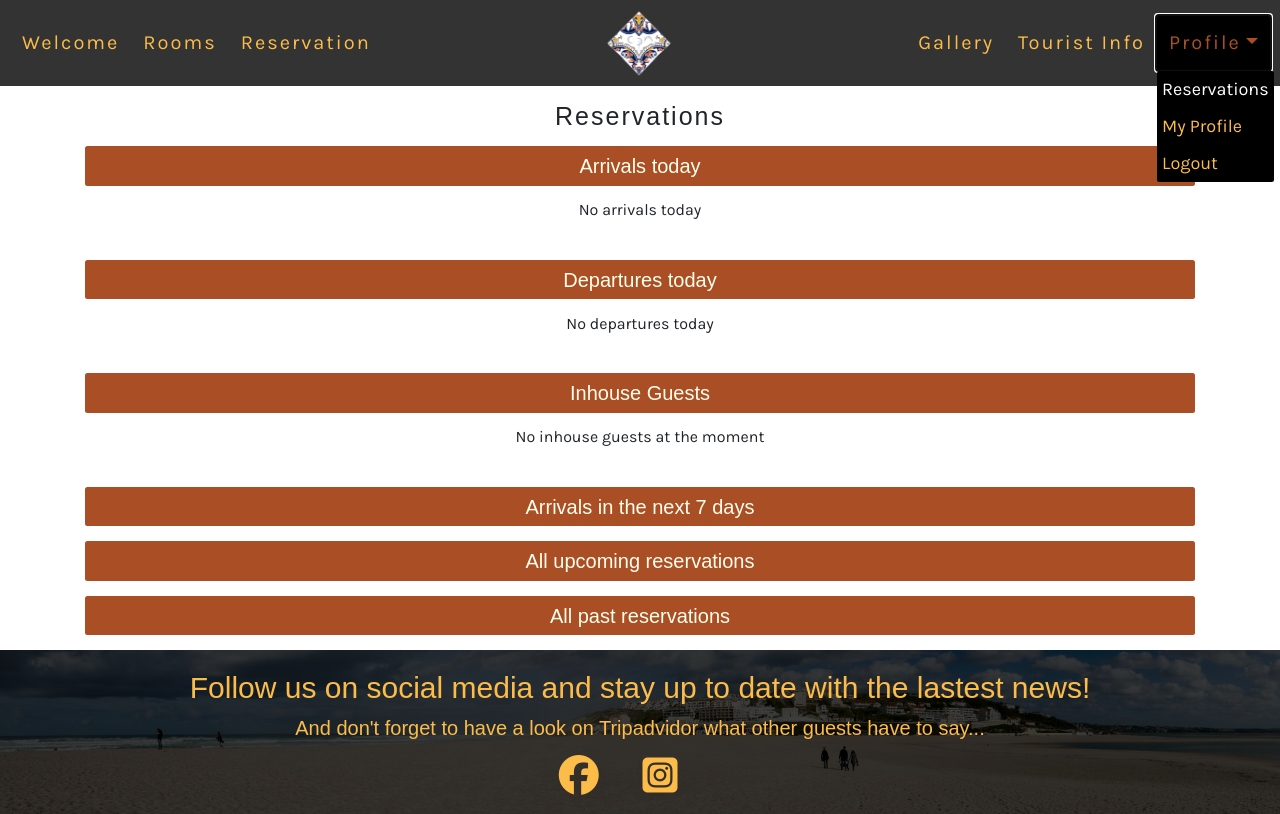
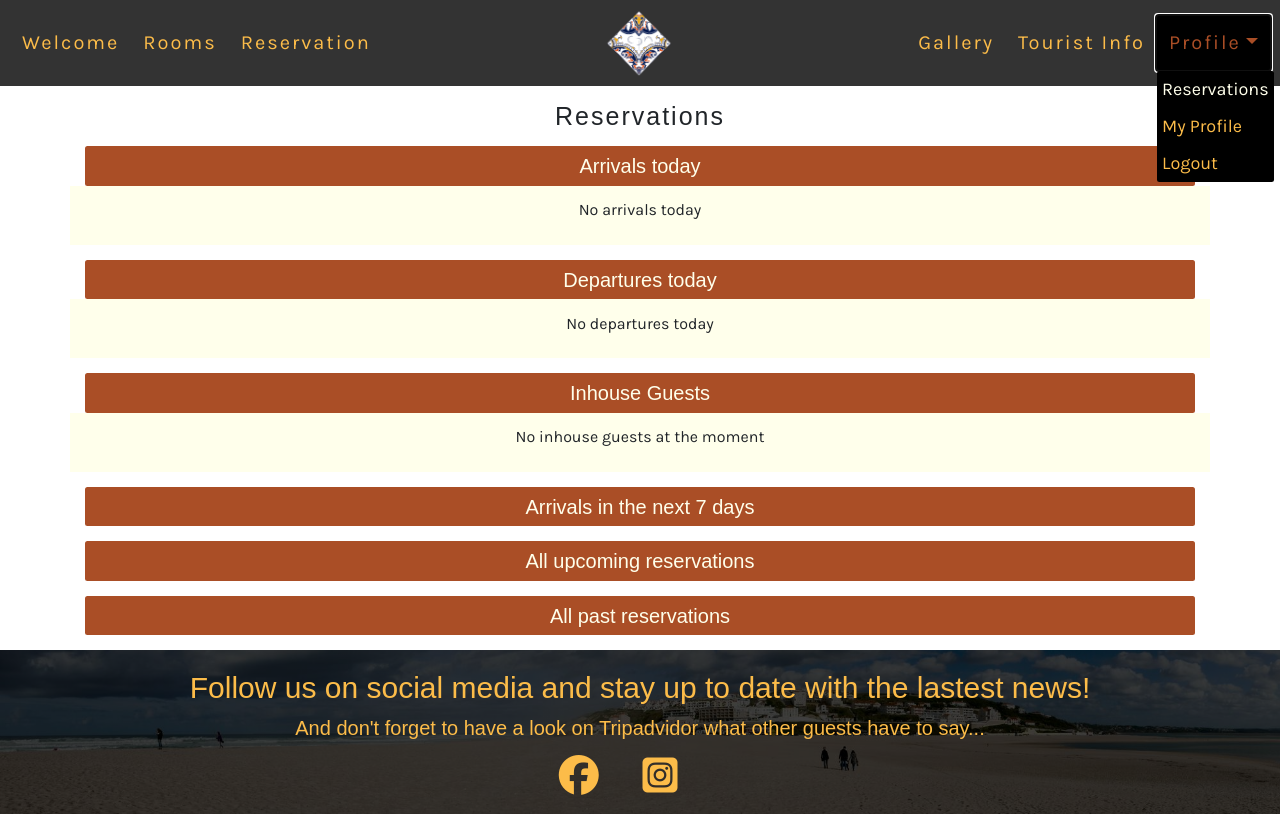
Before and after one commit to AnoukSmet/Casa-Pedra-Nobre, a Django app: page /profile/reservations/ in a window 1280 px wide, after a click on "Profile". Shown: the top 814 px of the page. Run offline with Django 3.2, Linux system fonts and the light colour scheme; the visitor is signed in with stand-in values (Sample User, id 1); data that the repository does not hold is empty; parts of the project's set-up code (start-up, migrations or seed data) failed here and were passed over; some libraries are stand-ins or nearby versions; some web fonts are replaced.

Commit message:
Added color scheme and extra explanation wireframes

```diff
--- a/profiles/static/profiles/css/profile.css
+++ b/profiles/static/profiles/css/profile.css
@@ -81,12 +81,12 @@ select option[value=""] {
 }
 
 .reservation-table {
-    background-color: #fff;
+    background-color: #FFFFEB;
     color: #000;
 }
 
 .card-body {
-    background-color: #fff;
+    background-color: #FFFFEB;
     text-align: center;
 }
 
--- a/reservation/static/reservation/css/reservation.css
+++ b/reservation/static/reservation/css/reservation.css
@@ -27,7 +27,7 @@
 
 .reservation-input {
     background-color: #aa4e26;
-    color: #fff;
+    color: #FFFFEB;
     border: none;
     padding: 0.1rem 0.5rem;
     font-size: 1.8rem;
--- a/static/css/style.css
+++ b/static/css/style.css
@@ -98,7 +98,7 @@ body {
 }
 
 .dropdown-item.active, .dropdown-item:active {
-    color: #fff;
+    color: #FFFFEB;
     background-color: transparent;
 }
 
@@ -142,7 +142,7 @@ body {
 }
 
 .dropdown-item:hover {
-    color: #fff;
+    color: #FFFFEB;
     background: rgba(0, 0, 0, 0.95);
 }
 
```
Also changed, not shown: README.md, images-readme/color-scheme-cpn.png (added), images-readme/flowchart_reservation_process.png, tourist_info/static/tourist_info/css/tourist_info.css (line endings or trailing spaces).
